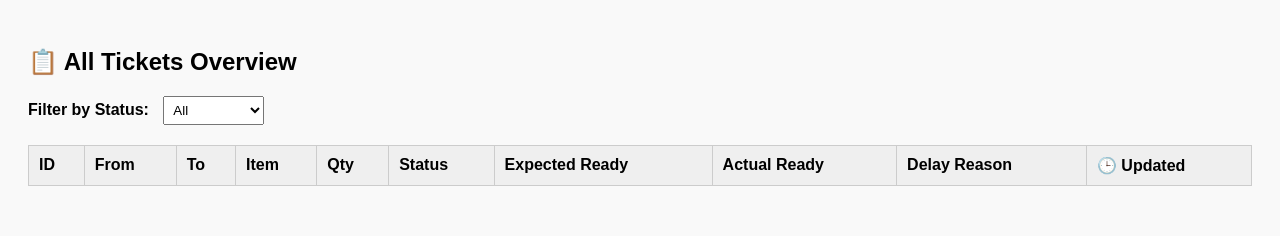
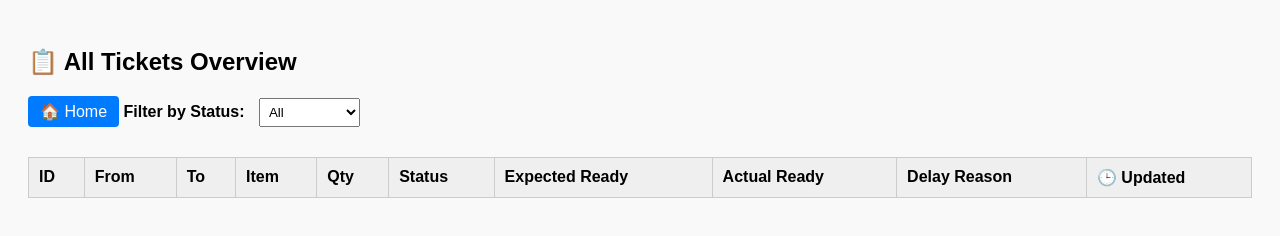
Before and after one commit to zaher-1987/warehouse-system, a website: page public/ticket-view.html in a window 1280 px wide. Drawn offline with Linux system fonts and the light colour scheme; no server answers.

Commit message:
Update ticket-view.html

```diff
--- a/public/ticket-view.html
+++ b/public/ticket-view.html
@@ -38,6 +38,7 @@
 </head>
 <body>
   <h2>📋 All Tickets Overview</h2>
+  <a href="/dashboard.html" style="display:inline-block;margin-bottom:10px;padding:6px 12px;background:#007bff;color:white;text-decoration:none;border-radius:4px;font-weight:500;">🏠 Home</a>
 
   <!-- 🔽 Filter Dropdown -->
   <label for="statusFilter">Filter by Status:</label>
```
